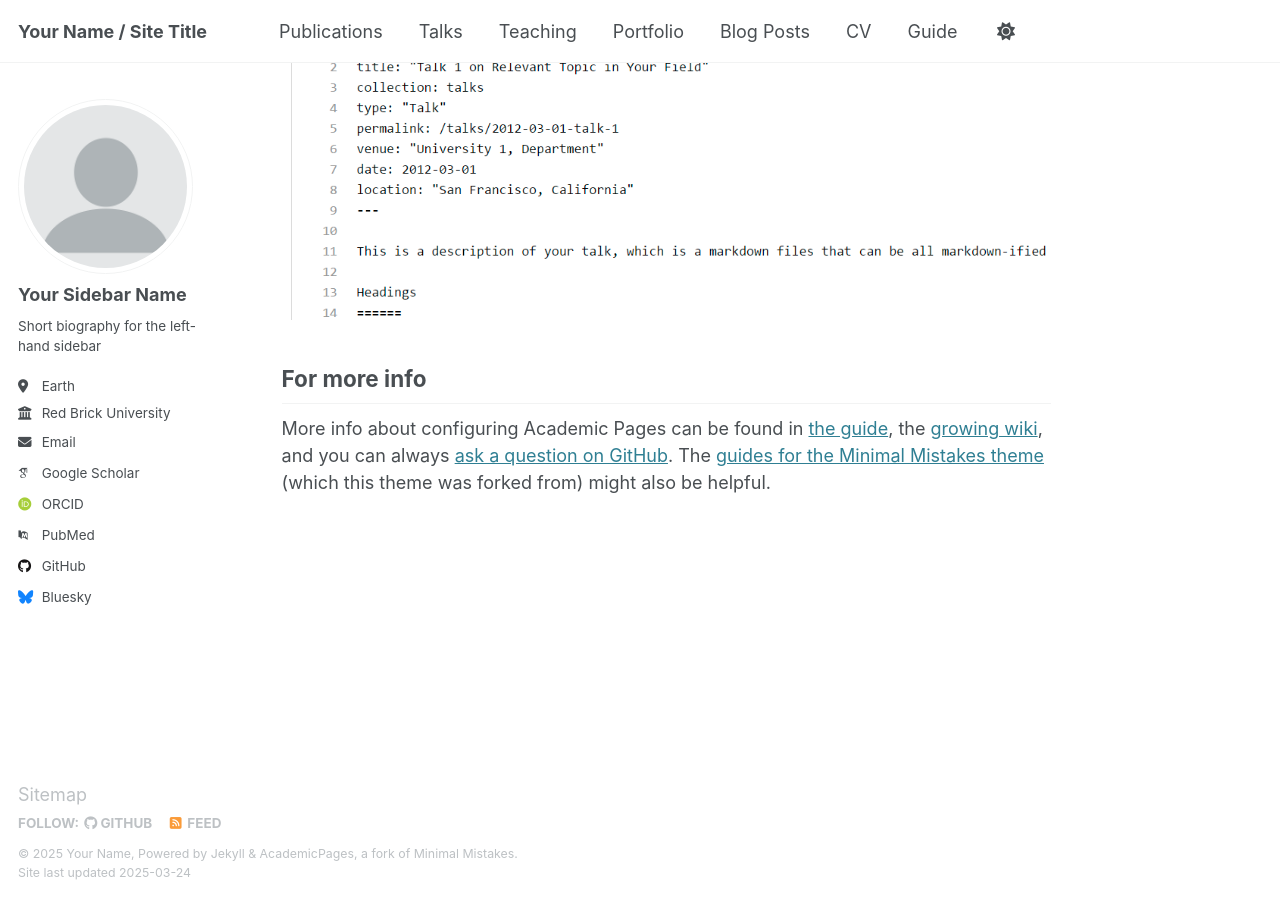
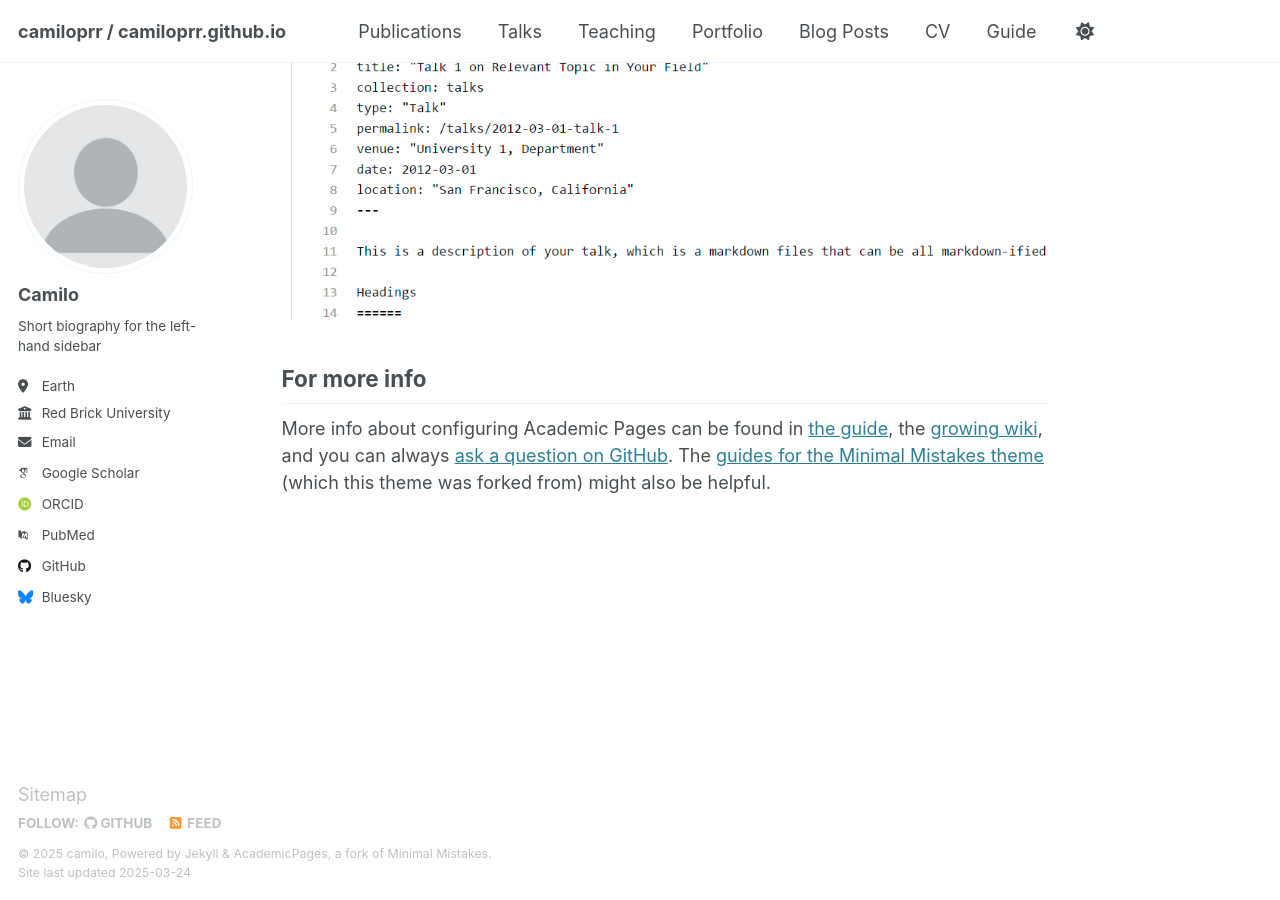
Before and after one commit to camiloprr/camiloprr.github.io, a Jekyll site: the page built from _pages/about.md, in a window 1280 px wide and 900 px high, scrolled down 2635 px. Built offline with Jekyll 4.4.1, drawn with Linux system fonts in a browser that asks for light colours; some web fonts are replaced.

Commit message:
Update _config.yml

```diff
--- a/_config.yml
+++ b/_config.yml
@@ -9,10 +9,10 @@
 # Basic Site Settings
 locale                   : "en-US"
 site_theme               : "default"
-title                    : "Your Name / Site Title"
+title                    : "camiloprr / camiloprr.github.io"
 title_separator          : "-"
-name                     : &name "Your Name"
-description              : &description "personal description"
+name                     : &name "camilo"
+description              : &description "my portofolio"
 url                      : https://academicpages.github.io # the base hostname & protocol for your site e.g. "https://[your GitHub username].github.io"
 baseurl                  : "" # the subpath of your site, e.g. "/blog"
 repository               : "academicpages/academicpages.github.io"
@@ -23,7 +23,7 @@ repository               : "academicpages/academicpages.github.io"
 author:
   # Biographic information
   avatar           : "profile.png"
-  name             : "Your Sidebar Name"
+  name             : "Camilo"
   pronouns         : # example: "she/her"
   bio              : "Short biography for the left-hand sidebar"
   location         : "Earth"
```
